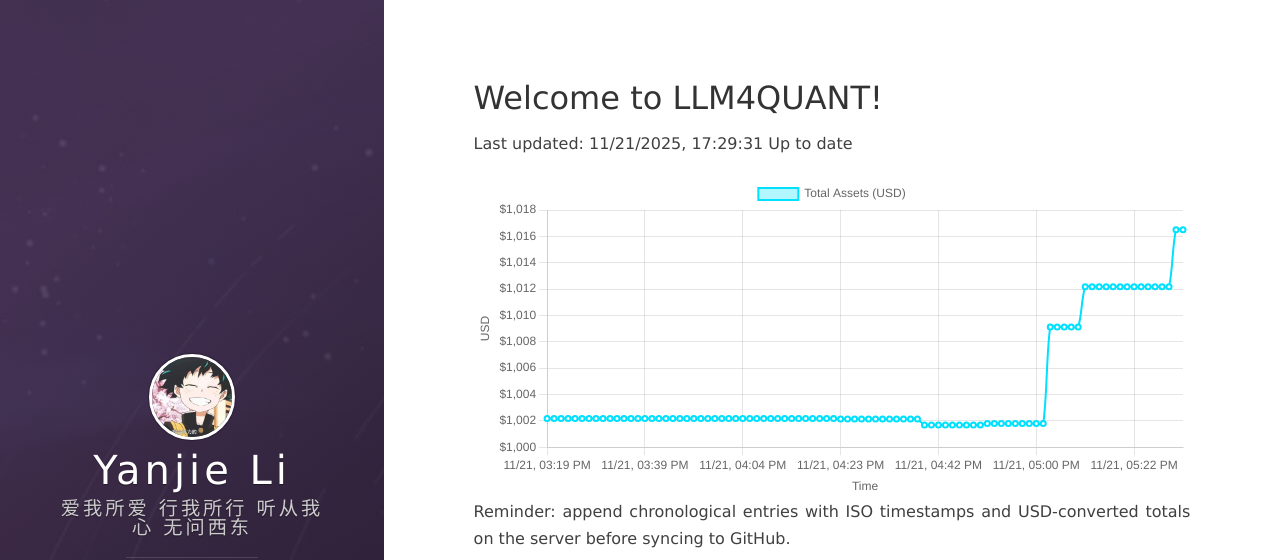
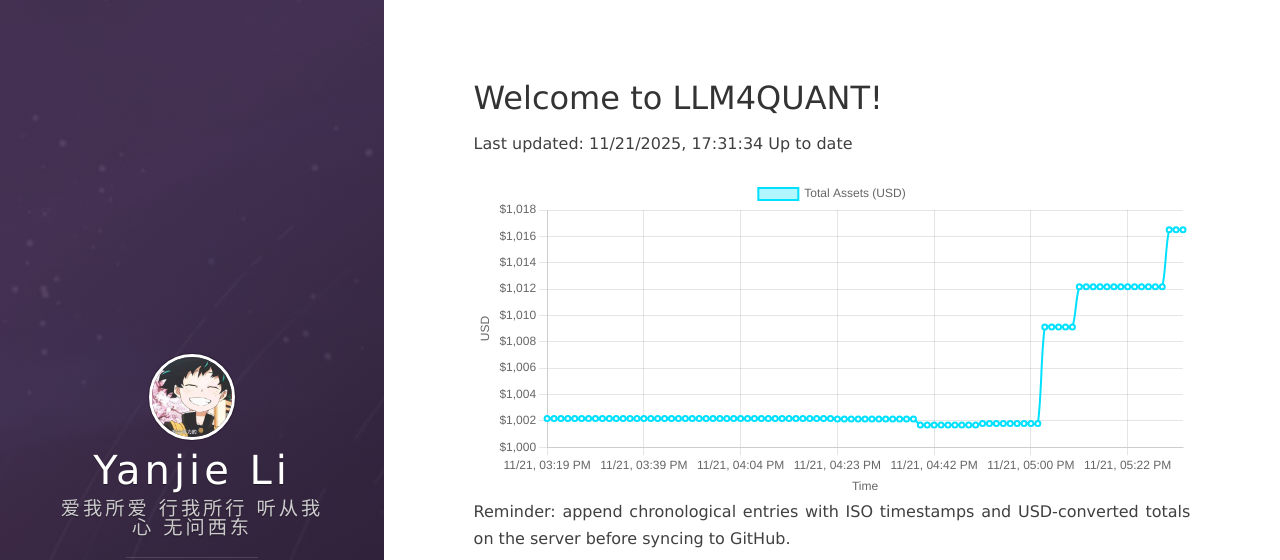
Before and after one commit to leeyegy/leeyegy.github.io, a Jekyll site: the page built from live-trading.html, in a window 1280 px wide and 1162 px high. Shown: the top 560 px of the window. Built offline with Jekyll 4.4.1, drawn with Linux system fonts in a browser that asks for light colours; nearby versions of some CDN libraries.

Commit message:
AccountMonitor: update balance history 2025-11-22T01:31:34+08:00

```diff
--- a/assets/data/binance/balance-history.json
+++ b/assets/data/binance/balance-history.json
@@ -1,5 +1,5 @@
 {
-  "generatedAt": "2025-11-22T01:29:31+08:00",
+  "generatedAt": "2025-11-22T01:31:34+08:00",
   "asset": "total_usd_value",
   "history": [
     {
@@ -369,6 +369,10 @@
     {
       "timestamp": "2025-11-22T01:29:31+08:00",
       "totalUsd": 1016.50120675
+    },
+    {
+      "timestamp": "2025-11-22T01:31:34+08:00",
+      "totalUsd": 1016.50120675
     }
   ]
 }
```
